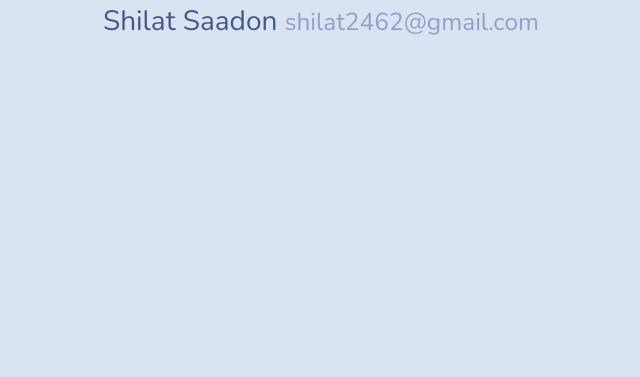
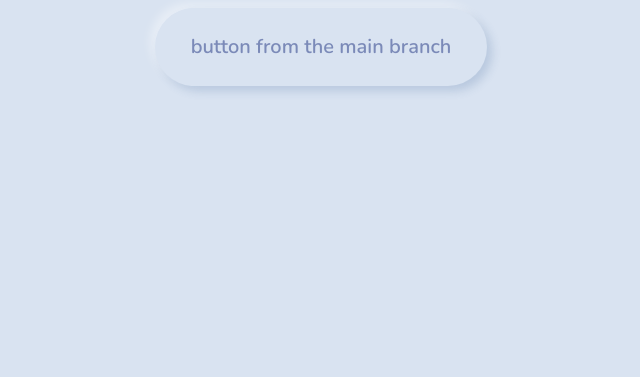
Before and after one commit to ShilatSaadon/FullStackProject, a plain HTML site: page index.html in a window 1280 px wide. Shown: the part 423-800 px from the top of the page, without its empty margins (319-959 px from the left). Drawn offline with nearby package versions, Linux system fonts and the light colour scheme.

Commit message:
Task 5: Add a JS action to the page

```diff
--- a/index.html
+++ b/index.html
@@ -24,6 +24,10 @@
     <h3>
         Shilat Saadon
         <small class="text-body-secondary">shilat2462@gmail.com</small>
-      </h3>
+    </h3>
+    <div class="d-grid gap-2">
+        <button onclick="funcMainBranch()" class="btn btn-lg btn-primary" type="button">button from the main branch </button>
+    </div>
+    <script src="index.js"></script>
 </body>
 </html>
--- a/index.js
+++ b/index.js
@@ -0,0 +1,3 @@
+function funcMainBranch(){
+    alert("JS operation from the main branch")
+}
```
